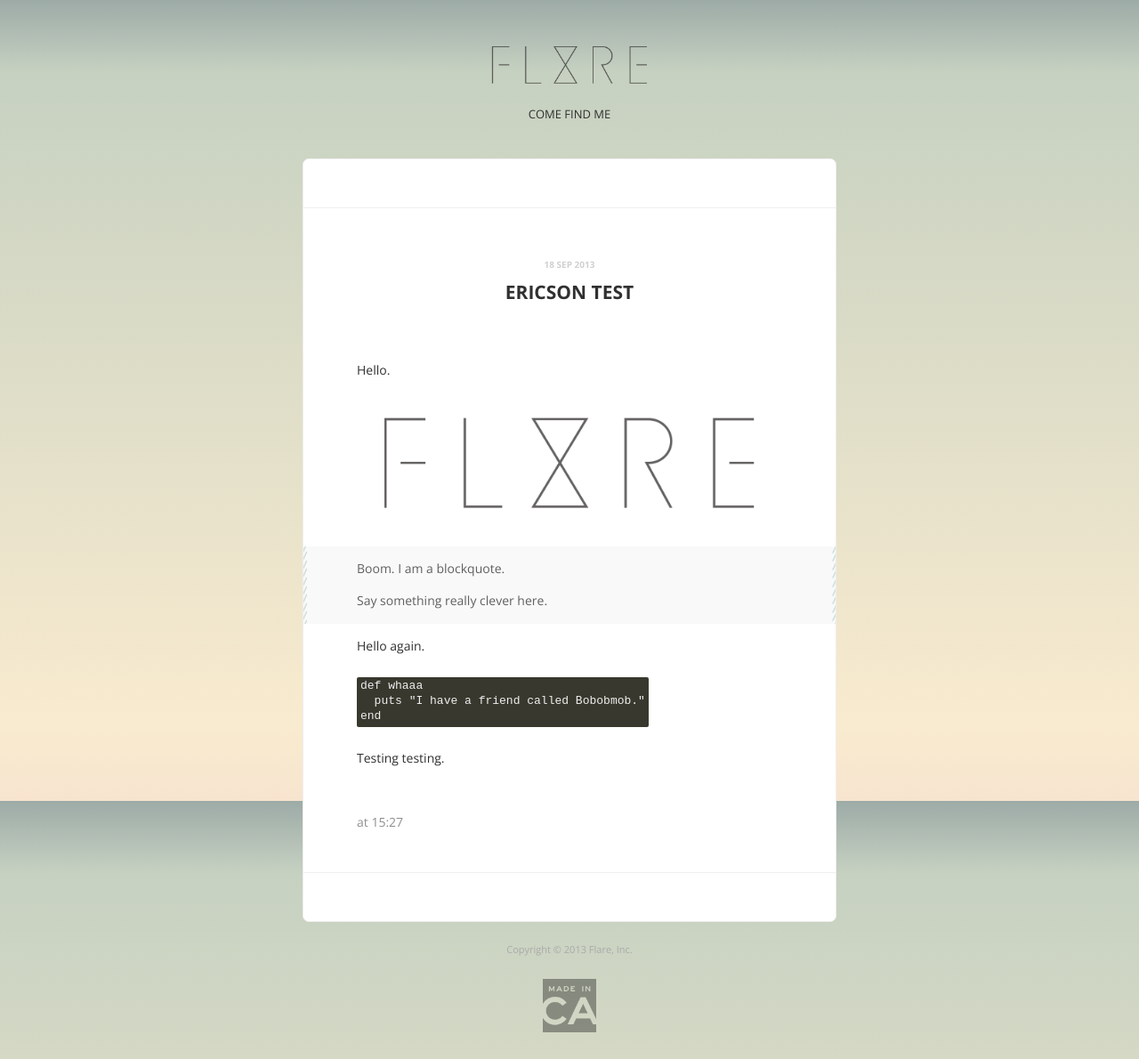
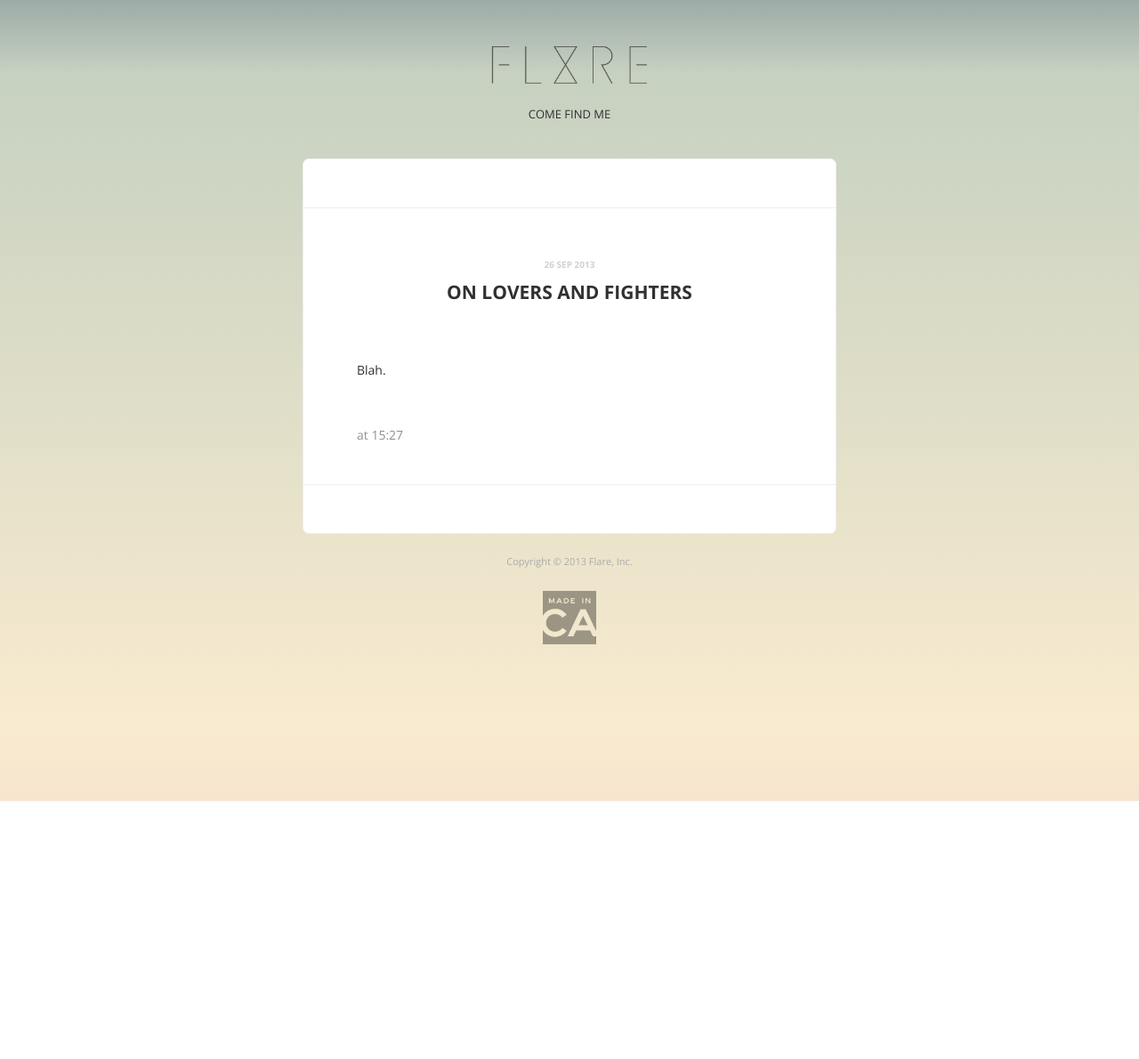
Before and after one commit to flareinc/flareinc.github.io, a Jekyll site: the page built from _posts/2013-09-18-test.md, in a window 1280 px wide. Shown: the whole page at 89% size. Built offline with Jekyll 4.4.1, drawn with Linux system fonts in a browser that asks for light colours; Markdown is read by kramdown in place of the engine named in the settings; comment, search, counter and statistics services are not loaded; after the commit the page ends 900 px from its top, so only the background shows below that.

Commit message:
Fix for background gradient ending at scroll point.

```diff
--- a/_posts/2013-09-18-test.md
+++ b/_posts/2013-09-18-test.md
@@ -1,25 +1,7 @@
 ---
 layout: post
-title: Ericson TEST
-date: 2013-09-18 15:27:31
+title: On lovers and fighters
+date: 2013-09-26 15:27:31
 ---
 
-Hello.
-
-
-<img src="/images/flare-logo.png">
-
-
-> Boom. I am a blockquote.
->
-> Say something really clever here.
-
-Hello again.
-
-{% highlight ruby %}
-def whaaa
-  puts "I have a friend called Bobobmob."
-end
-{% endhighlight %}
-
-Testing testing.
+Blah.
--- a/stylesheets/style.css
+++ b/stylesheets/style.css
@@ -23,7 +23,12 @@ body {
 	background: -ms-linear-gradient(top,  #9daba7 0%,#c6d1c1 9%,#f9ebcf 91%,#f7e4cf 100%); /* IE10+ */
 	background: linear-gradient(to bottom,  #9daba7 0%,#c6d1c1 9%,#f9ebcf 91%,#f7e4cf 100%); /* W3C */
 	filter: progid:DXImageTransform.Microsoft.gradient( startColorstr='#9daba7', endColorstr='#f7e4cf',GradientType=0 ); /* IE6-9 */
+
+    height: 100%;
+    background-repeat: no-repeat;
+    background-attachment: fixed;
   }
+
   body, body * {
     -webkit-font-smoothing: antialiased; }
 
```
Also changed, not shown: 2 other files.
